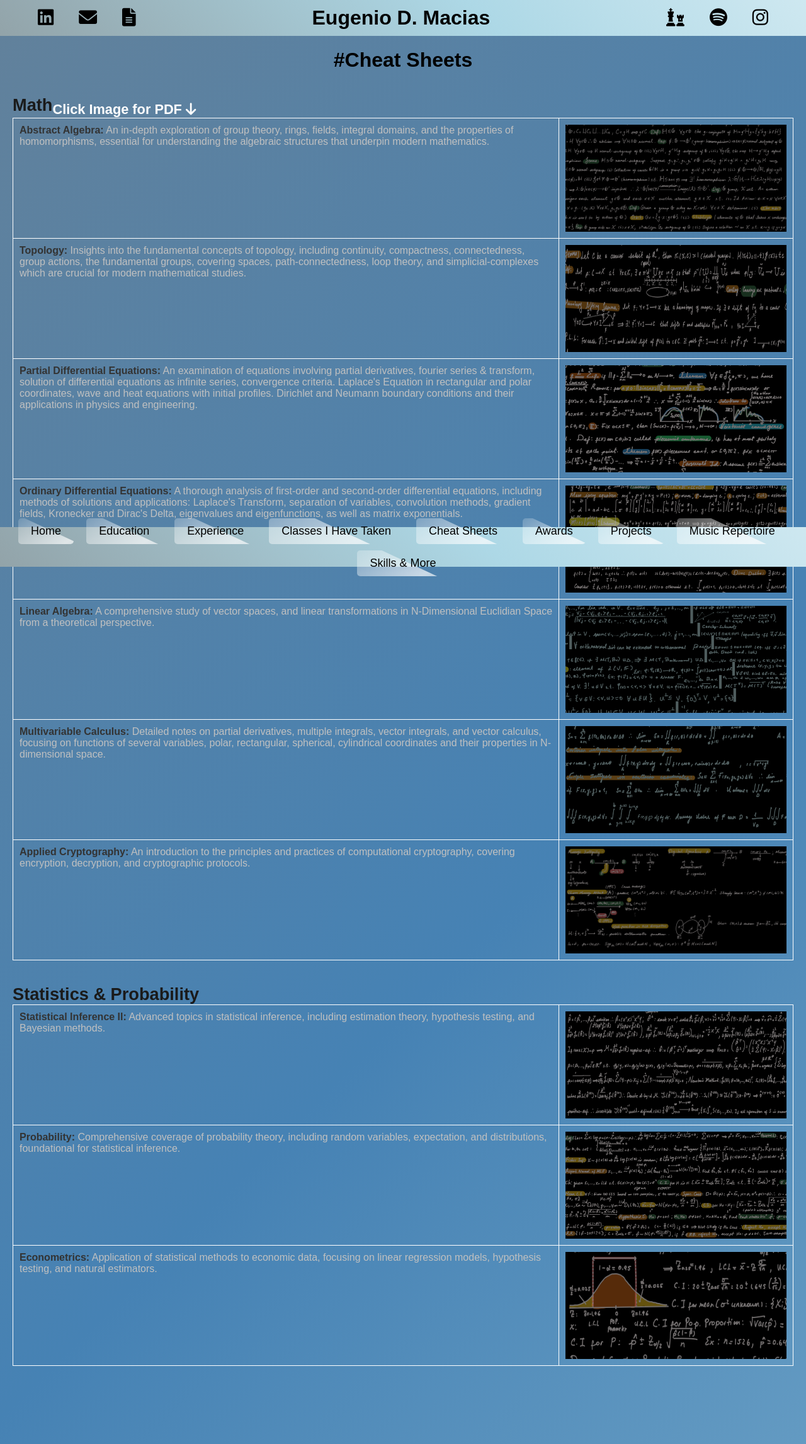
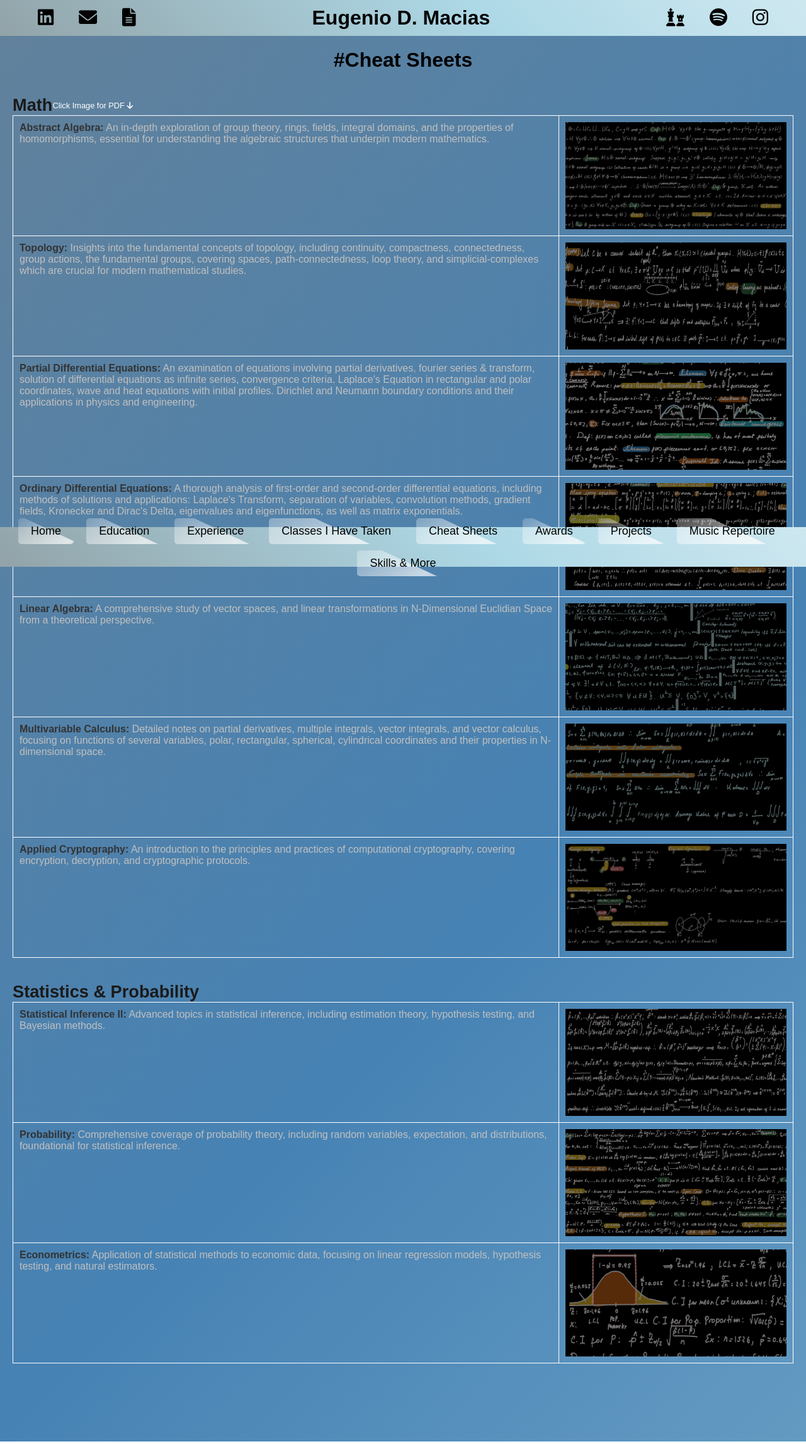
Before and after one commit to xXElGenio0203Xx/eugenio-macias.github.io, a Jekyll site: the page built from notes.md, in a window 1280 px wide. Shown: the whole page at 63% size. Built offline with Jekyll 4.4.1, drawn with Linux system fonts in a browser that asks for light colours; some web fonts are replaced.

Commit message:
Update notes.md

```diff
--- a/notes.md
+++ b/notes.md
@@ -8,9 +8,12 @@ title: Cheat Sheets
 </div>
 <br>
 
-<h2 style="color: #1a1a1a; display: inline-block;">Math                                                 <span style="display: inline-block; float: right; color: white; font-size: 0.8em; margin-top: 10px;">
-    Click Image for PDF <i class="fas fa-arrow-down"></i>
-</span></h2>
+<div style="display: flex; justify-content: space-between; align-items: center;">
+    <h2 style="color: #1a1a1a; margin: 0;">Math</h2>
+    <span style="color: white; font-size: 0.8em;">
+        Click Image for PDF <i class="fas fa-arrow-down"></i>
+    </span>
+</div>
 <table style="width:100%;">
   <tr>
     <td style="width: 70%; vertical-align:top;">
```
